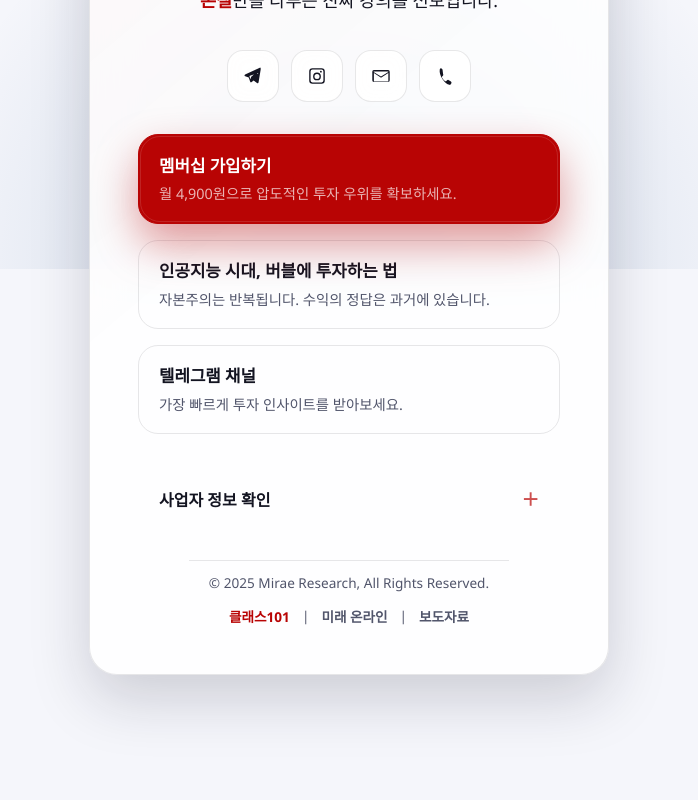
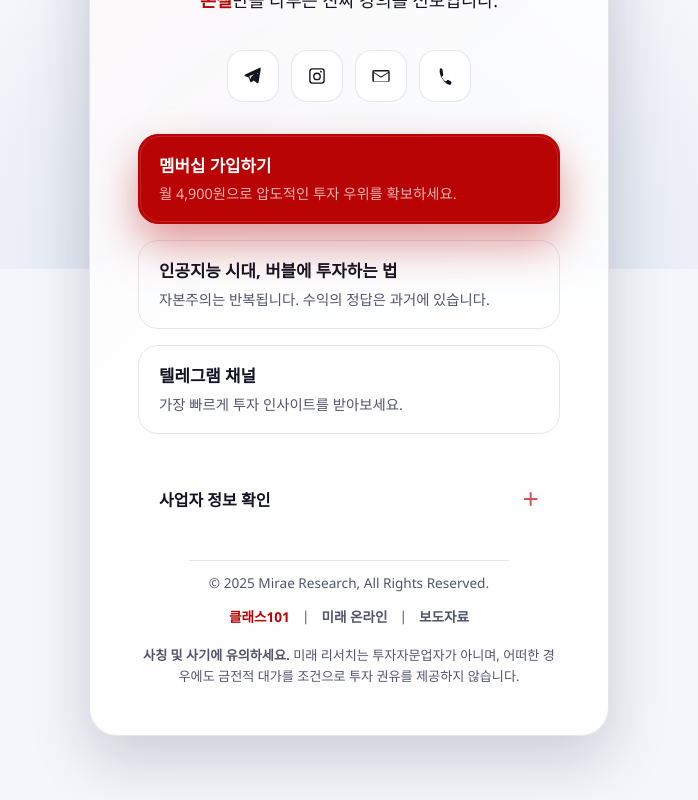
Before and after one commit to themrsung/sjun-me-home, a React (Create React App) app: page / in a window 1280 px wide. Shown: the part 531-1331 px from the top of the page, without its empty margins (291-989 px from the left). Before the commit the page ends 1270 px from the top, so only its background shows below. Built offline with nearby package versions, Linux system fonts and the light colour scheme; a web font is replaced by a local one.

Commit message:
feat: Add disclaimer about investment advisory to footer

```diff
--- a/src/App.css
+++ b/src/App.css
@@ -481,6 +481,16 @@
   outline: none;
 }
 
+.disclaimer {
+  margin: 1.2rem auto 0;
+  max-width: 28rem;
+  font-size: 0.82rem;
+  line-height: 1.6;
+  color: var(--text-secondary);
+}
+
+
+
 @media (min-width: 768px) {
   .card {
     padding: 3.2rem 3rem 3rem;
--- a/src/App.tsx
+++ b/src/App.tsx
@@ -323,6 +323,9 @@ function App() {
               보도자료
             </a>
           </div>
+          <p className="disclaimer">
+            <strong>사칭 및 사기에 유의하세요.</strong> 미래 리서치는 투자자문업자가 아니며, 어떠한 경우에도 금전적 대가를 조건으로 투자 권유를 제공하지 않습니다.
+          </p>
         </footer>
       </main>
     </div>
```
